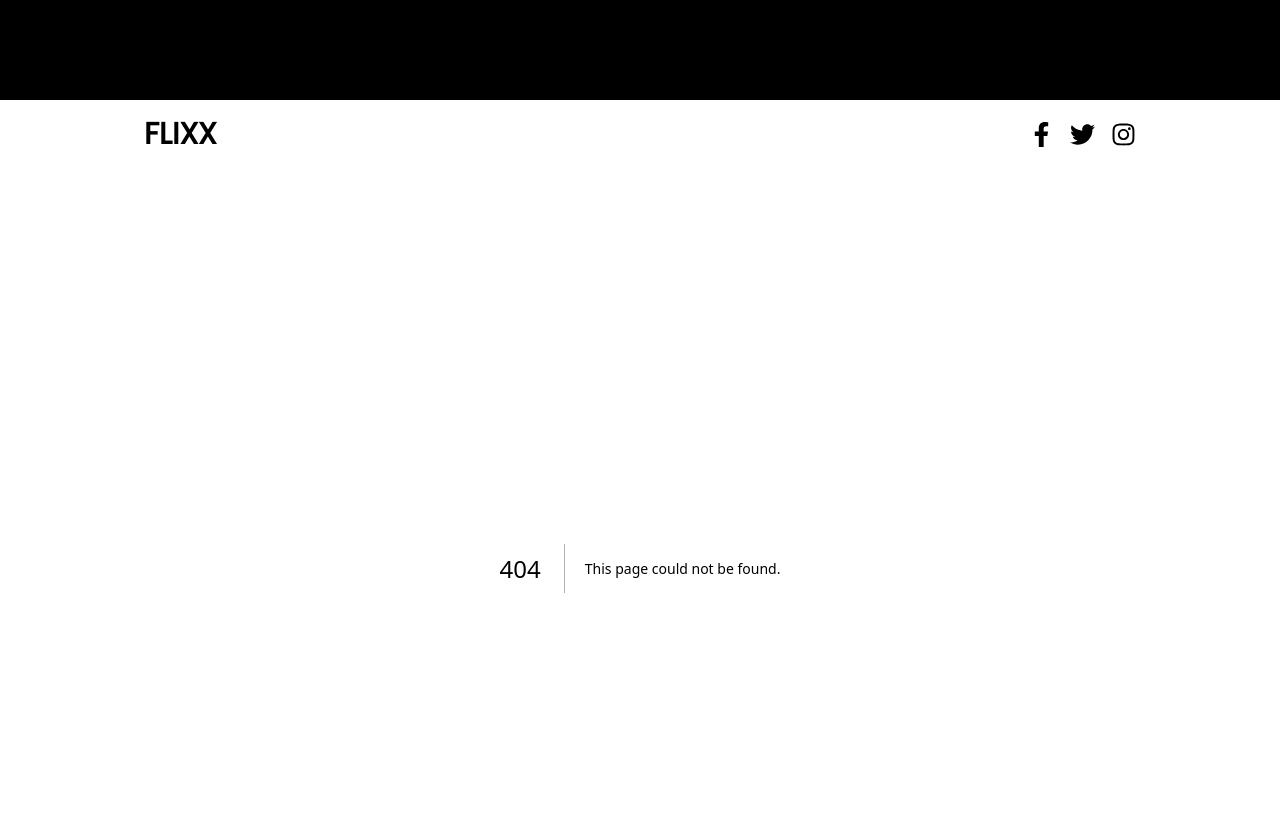
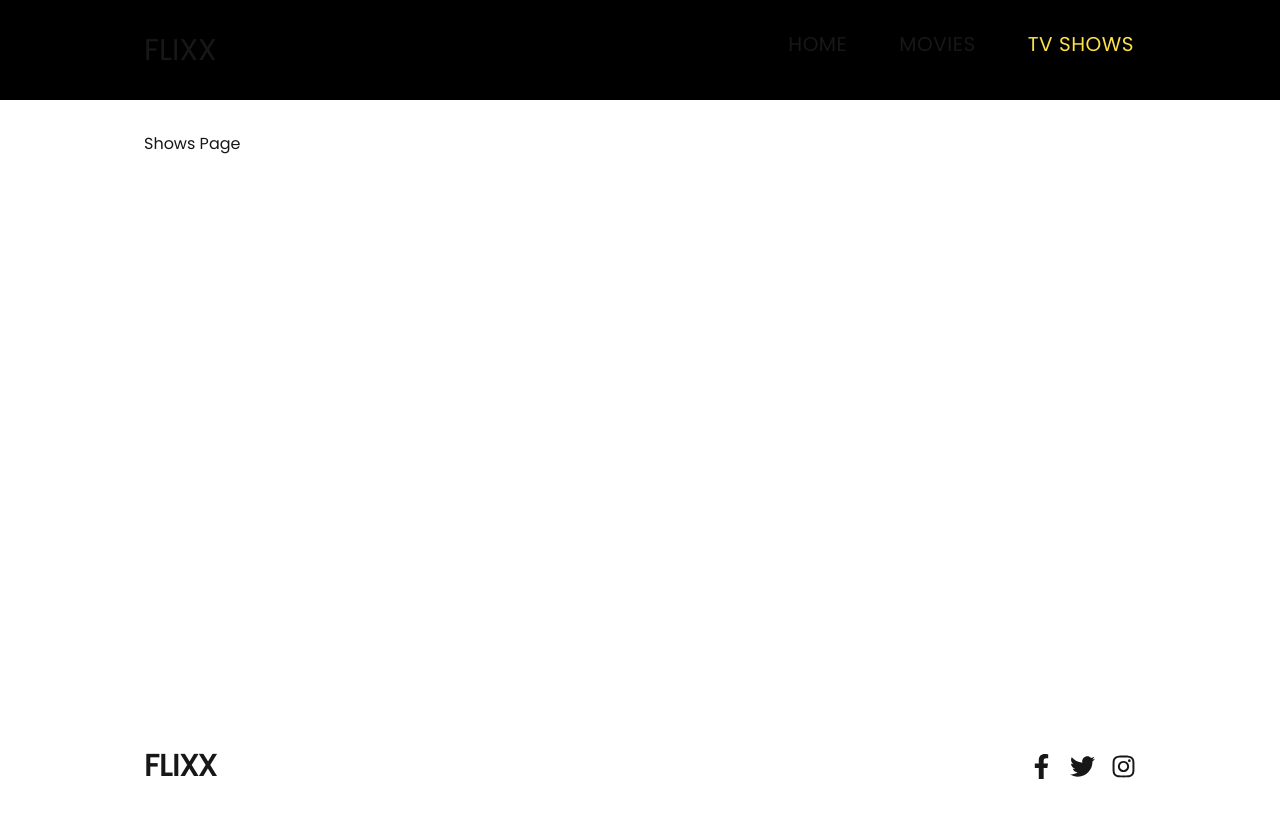
Before and after one commit to VictorS1303/flixx_movie_app, a Next.js app: page /shows in a window 1280 px wide. Before the commit this address had no page. Shown: the top 818 px of the page. Built offline with nearby package versions, Linux system fonts and the light colour scheme.

Commit message:
Routes set up and navigation fixed to match each route

```diff
--- a/app/components/Section.jsx
+++ b/app/components/Section.jsx
@@ -1,7 +1,9 @@
-const Section = () =>
+const Section = ({children}) =>
 {
     return (
-        <section></section>
+        <section className="px-36 mt-8">
+            {children}
+        </section>
     );
 }
 
--- a/app/layout.js
+++ b/app/layout.js
@@ -1,7 +1,7 @@
 import { Geist, Geist_Mono } from "next/font/google";
 import "./globals.css";
-import Navigation from '@/app/components/Navigation.jsx'
-import Footer from '@/app/components/Footer.jsx'
+import Navigation from '@/app/components/Navigation.jsx';
+import Footer from '@/app/components/Footer.jsx';
 
 const geistSans = Geist({
   variable: "--font-geist-sans",
@@ -21,25 +21,19 @@ export const metadata = {
 export default function RootLayout({ children })
 {
 
-  const navigationLinks = [
-    { linkText: 'Home', href: '/' },
-    { linkText: 'Movies', href: '/movies' },
-    { linkText: 'TV Shows', href: '/tv_shows' },
-  ];
   return (
     <html lang="en">
       <body
         className={`${geistSans.variable} ${geistMono.variable} antialiased bg-white flex flex-col min-h-screen`}
       >
 
-        <Navigation navigationLinks={navigationLinks} />
-        {/* Content Section */}
-        <main className="flex-grow">
-          {/* Replace this with your actual content */}
+        {/* Main Content */}
+        <main className="flex-1">
+          {children}
         </main>
+
         {/* Footer */}
         <Footer />
-        {children}
       </body>
     </html>
   );
--- /dev/null
+++ b/app/movies/[id]/page.jsx
@@ -0,0 +1,19 @@
+import Navigation from '../../components/Navigation.jsx'
+import Section from '../../components/Section.jsx'
+
+const MoviePage = () =>
+{
+    const navigationLinks = [
+        { linkText: 'Home', href: '/' },
+        { linkText: 'Movies', href: '/movies' },
+    ];
+
+    return (
+        <>
+            <Navigation navigationLinks={navigationLinks} />
+            <Section>Movie Page</Section>
+        </>
+    );
+}
+
+export default MoviePage;
--- /dev/null
+++ b/app/movies/page.jsx
@@ -0,0 +1,20 @@
+import Navigation from '../components/Navigation.jsx'
+import Section from '../components/Section.jsx'
+
+const MoviesPage = () =>
+{
+    const navigationLinks = [
+        { linkText: 'Home', href: '/' },
+        { linkText: 'Movies', href: '/movies' },
+        { linkText: 'TV Shows', href: '/tv_shows' },
+    ];
+
+    return (
+        <>
+            <Navigation navigationLinks={navigationLinks} />
+            <Section>Movies Page</Section>
+        </>
+    );
+}
+
+export default MoviesPage;
--- a/app/page.js
+++ b/app/page.js
@@ -1,6 +1,19 @@
+import Navigation from '@/app/components/Navigation.jsx'
+
 export default function Home()
 {
+  const navigationLinks = [
+    { linkText: 'Home', href: '/' },
+    { linkText: 'Movies', href: '/movies' },
+    { linkText: 'TV Shows', href: '/shows' },
+  ];
+
+
   return (
-    <></>
+    <>
+      {/* Navigation */}
+      <Navigation navigationLinks={navigationLinks} />
+
+    </>
   );
 }
--- /dev/null
+++ b/app/shows/[id]/page.jsx
@@ -0,0 +1,19 @@
+import Navigation from '../../components/Navigation.jsx'
+import Section from '../../components/Section.jsx'
+
+const ShowPage = () =>
+{
+    const navigationLinks = [
+        { linkText: 'Home', href: '/' },
+        { linkText: 'TV Shows', href: '/shows' },
+    ];
+
+    return (
+        <>
+            <Navigation navigationLinks={navigationLinks} />
+            <Section>Show Page</Section>
+        </>
+    );
+}
+
+export default ShowPage;
--- /dev/null
+++ b/app/shows/page.jsx
@@ -0,0 +1,20 @@
+import Navigation from '../components/Navigation.jsx'
+import Section from '../components/Section.jsx'
+
+const ShowsPage = () =>
+{
+    const navigationLinks = [
+        { linkText: 'Home', href: '/' },
+        { linkText: 'Movies', href: '/movies' },
+        { linkText: 'TV Shows', href: '/shows' },
+    ];
+
+    return (
+        <>
+            <Navigation navigationLinks={navigationLinks} />
+            <Section>Shows Page</Section>
+        </>
+    );
+}
+
+export default ShowsPage;
```
